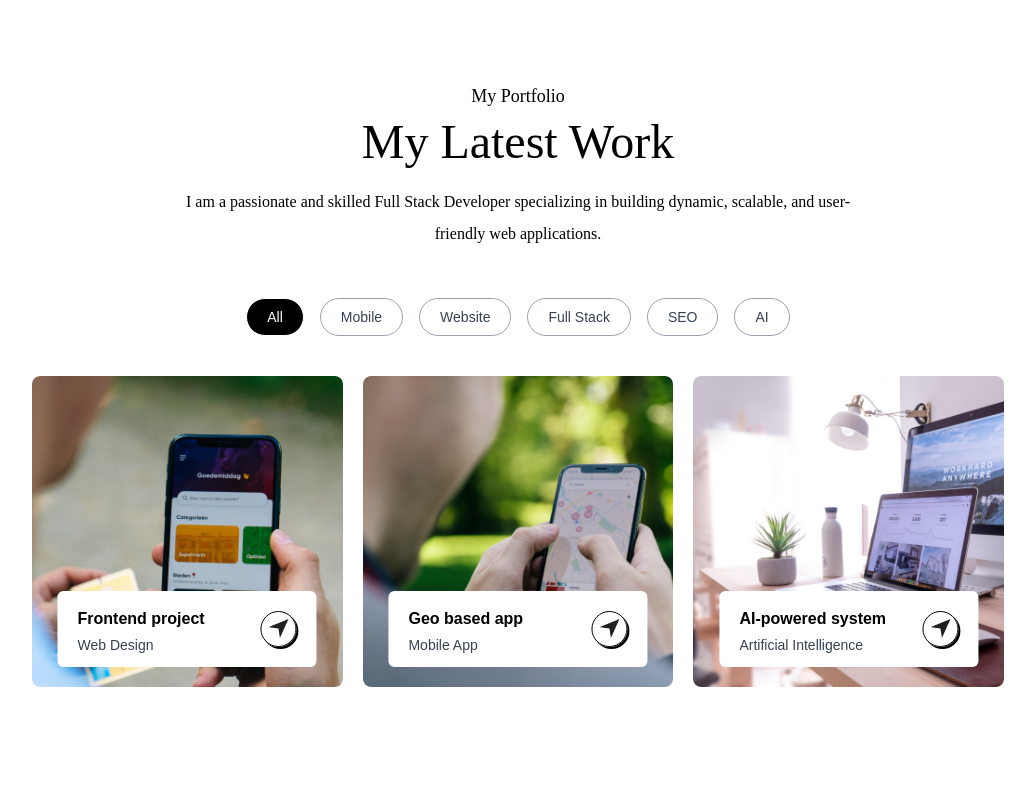
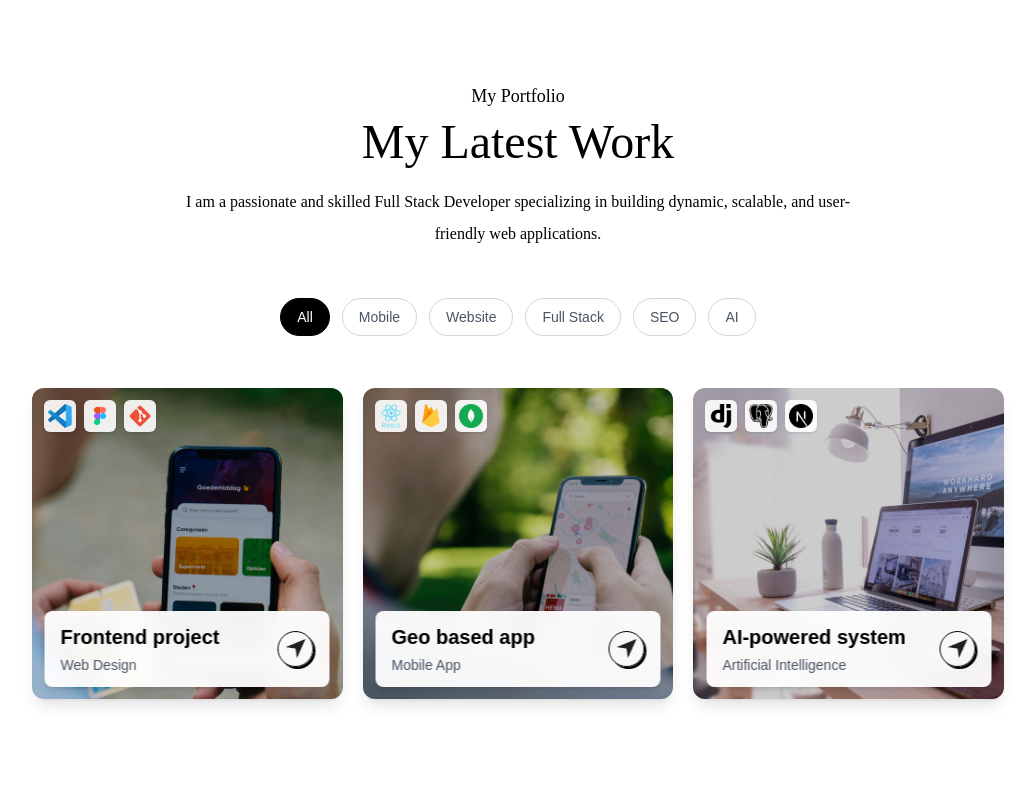
Before and after one commit to fotsoeddy/Personal_portfolio, a Next.js app: page / in a window 1280 px wide. Shown: the part 2253-3051 px from the top of the page, without its empty margins (122-1157 px from the left). Built offline with nearby package versions, Linux system fonts and the light colour scheme; a web font is replaced by a local one.

Commit message:
addition of the stack on the projects

```diff
--- a/app/components/Work.jsx
+++ b/app/components/Work.jsx
@@ -13,20 +13,27 @@ const Work = ({ isDarkMode }) => {
         : workData.filter(project => project.category === selectedCategory);
 
     return (
-        <motion.div initial={{ opacity: 0 }} whileInView={{ opacity: 1 }} transition={{ duration: 1 }} id='work' className='w-full px-[12%] py-10 scroll-mt-20'>
+        <motion.div initial={{ opacity: 0 }} whileInView={{ opacity: 1 }} transition={{ duration: 1 }} id='work' className='w-full px-[5%] md:px-[12%] py-10 scroll-mt-20'>
             <motion.h4 initial={{ opacity: 0, y: -20 }} whileInView={{ opacity: 1, y: 0 }} transition={{ duration: 0.5, delay: 0.3 }} className='text-center mb-2 text-lg font-Ovo'>My Portfolio</motion.h4>
-            <motion.h2 initial={{ opacity: 0, y: -20 }} whileInView={{ opacity: 1, y: 0 }} transition={{ duration: 0.5, delay: 0.5 }} className='text-center text-5xl font-Ovo'>My Latest Work</motion.h2>
-            <motion.p initial={{ opacity: 0 }} whileInView={{ opacity: 1 }} transition={{ duration: 0.5, delay: 0.7 }} className='text-center max-w-2xl mx-auto mt-5 mb-12 font-Ovo'>I am a passionate and skilled Full Stack Developer specializing in building dynamic, scalable, and user-friendly web applications.</motion.p>
+            <motion.h2 initial={{ opacity: 0, y: -20 }} whileInView={{ opacity: 1, y: 0 }} transition={{ duration: 0.5, delay: 0.5 }} className='text-center text-3xl md:text-5xl font-Ovo'>My Latest Work</motion.h2>
+            <motion.p initial={{ opacity: 0 }} whileInView={{ opacity: 1 }} transition={{ duration: 0.5, delay: 0.7 }} className='text-center max-w-2xl mx-auto mt-5 mb-8 md:mb-12 font-Ovo'>I am a passionate and skilled Full Stack Developer specializing in building dynamic, scalable, and user-friendly web applications.</motion.p>
 
-            <div className='flex justify-center gap-4 mb-10'>
+            {/* Scrollable Category Buttons */}
+            <div className='overflow-x-auto pb-3 scrollbar-hide mb-8 md:mb-10'>
+                <div className='flex gap-3 w-max px-4 md:px-0 mx-auto'>
                     {categories.map((category) => (
                         <button
                             key={category}
                             onClick={() => setSelectedCategory(category)}
-                        className={`px-5 py-2 rounded-full border text-sm transition duration-300 ${selectedCategory === category ? 'bg-black text-white' : 'border-gray-400 text-gray-700 hover:bg-gray-200'}`}>
+                            className={`px-4 py-2 rounded-full border text-sm min-w-max transition duration-300 ${
+                                selectedCategory === category
+                                    ? 'bg-black text-white border-black'
+                                    : 'border-gray-300 text-gray-600 hover:bg-gray-100 dark:hover:bg-gray-800'
+                            }`}>
                             {category}
                         </button>
                     ))}
+                </div>
             </div>
 
             <AnimatePresence mode='wait'>
@@ -36,17 +43,51 @@ const Work = ({ isDarkMode }) => {
                     animate={{ opacity: 1, scale: 1 }}
                     exit={{ opacity: 0, scale: 0.9 }}
                     transition={{ duration: 0.5 }}
-                    className='grid grid-cols-1 sm:grid-cols-2 lg:grid-cols-3 my-10 gap-5 dark:text-black'
+                    className='grid grid-cols-1 sm:grid-cols-2 lg:grid-cols-3 my-8 md:my-10 gap-4 md:gap-5'
                 >
                     {filteredProjects.map((project, index) => (
-                        <motion.div whileHover={{ scale: 1.05 }} transition={{ duration: 0.3 }} key={index} className='aspect-square bg-no-repeat bg-cover bg-center rounded-lg relative cursor-pointer group' style={{ backgroundImage: `url(${project.bgImage})` }}>
-                            <div className='bg-white w-10/12 rounded-md absolute bottom-5 left-1/2 -translate-x-1/2 py-3 px-5 flex items-center justify-between duration-500 group-hover:bottom-7'>
+                        <motion.div
+                            whileHover={{ scale: 1.03 }}
+                            transition={{ duration: 0.3 }}
+                            key={index}
+                            className='aspect-square bg-no-repeat bg-cover bg-center rounded-xl relative cursor-pointer group overflow-hidden shadow-lg'
+                            style={{ backgroundImage: `url(${project.bgImage})` }}
+                        >
+                            <div className='absolute inset-0 bg-black/20 group-hover:bg-black/30 transition-all duration-300' />
+
+                            {/* Tech Stack Icons */}
+                            <div className='absolute top-3 left-3 flex gap-2'>
+                                {project.tech.map((tech, i) => (
+                                    <div
+                                        key={i}
+                                        className='bg-white/90 p-1 rounded-md backdrop-blur-sm flex items-center shadow-sm hover:scale-105 transition-transform'
+                                    >
+                                        <Image
+                                            src={tech}
+                                            alt='tech'
+                                            width={24}
+                                            height={24}
+                                            className='w-5 h-5 md:w-6 md:h-6 object-contain'
+                                        />
+                                    </div>
+                                ))}
+                            </div>
+
+                            <div className='bg-white/95 backdrop-blur-sm w-11/12 rounded-lg absolute bottom-3 left-1/2 -translate-x-1/2 py-3 px-4 transition-all duration-500 group-hover:bottom-4 shadow-md'>
+                                <div className='flex items-center justify-between'>
                                     <div>
-                                    <h2 className='font-semibold'>{project.title}</h2>
-                                    <p className='text-sm text-gray-700'>{project.description}</p>
+                                        <h2 className='font-semibold text-lg md:text-xl'>{project.title}</h2>
+                                        <p className='text-sm text-gray-600 mt-1'>{project.description}</p>
                                     </div>
-                                <div className='border rounded-full border-black w-9 aspect-square flex items-center justify-center shadow-[2px_2px_0_#000] group-hover:bg-lime-300'>
-                                    <Image src={assets.send_icon} alt='send' className='w-5' />
+                                    <div className='border rounded-full border-black w-9 aspect-square flex items-center justify-center shadow-[2px_2px_0_#000] hover:bg-lime-300 transition-colors ml-3'>
+                                        <Image
+                                            src={assets.send_icon}
+                                            alt='send'
+                                            width={20}
+                                            height={20}
+                                            className='w-5'
+                                        />
+                                    </div>
                                 </div>
                             </div>
                         </motion.div>
--- a/assets/assets.js
+++ b/assets/assets.js
@@ -106,19 +106,22 @@ export const workData = [
         title: 'Frontend project',
         description: 'Web Design',
         bgImage: '/work-1.png',
-        category: 'Website'
+        category: 'Website',
+        tech: [assets.vscode, assets.figma, assets.git]
     },
     {
         title: 'Geo based app',
         description: 'Mobile App',
         bgImage: '/work-2.png',
-        category: 'Mobile'
+        category: 'Mobile',
+        tech: [assets.react_img, assets.firebase, assets.mongodb]
     },
     {
         title: 'AI-powered system',
         description: 'Artificial Intelligence',
         bgImage: '/work-3.png',
-        category: 'AI'
+        category: 'AI',
+        tech: [assets.django, assets.postgresql, assets.nextjs_img]
     },
 ];
 
```
Lines whose indentation alone changed are shown as unchanged.
